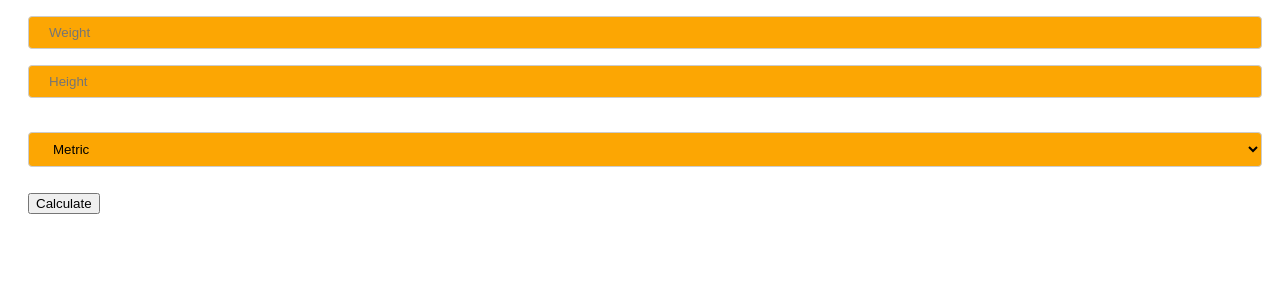
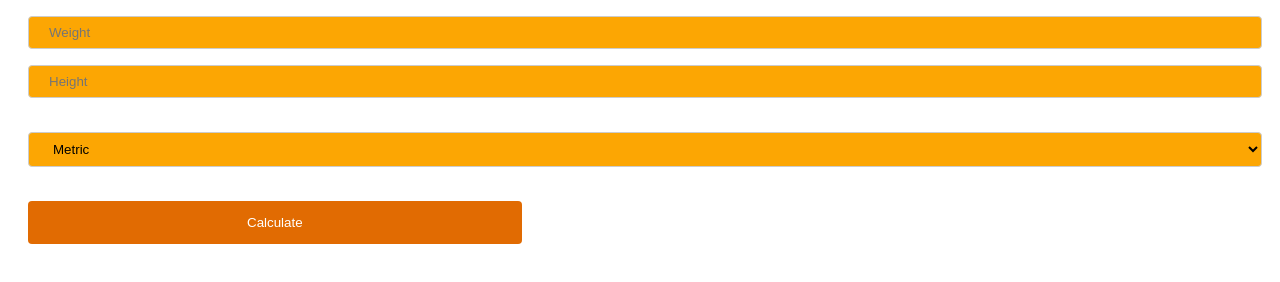
Before and after one commit to casperjureskog/BMI_Challange, a plain HTML site: page index1.html in a window 1280 px wide. Drawn offline with nearby package versions, Linux system fonts and the light colour scheme; files that its build step writes are made by us from their sources.

```diff
--- a/css/style.css
+++ b/css/style.css
@@ -33,7 +33,7 @@ form {
   padding-right: 10px;
 }
 
-input[type=submit] {
+input[type=button] {
   width: 40%;
    background-color: #E16B02;
    color: white;
```
Also changed, not shown: index.html (+3 -4 lines).
